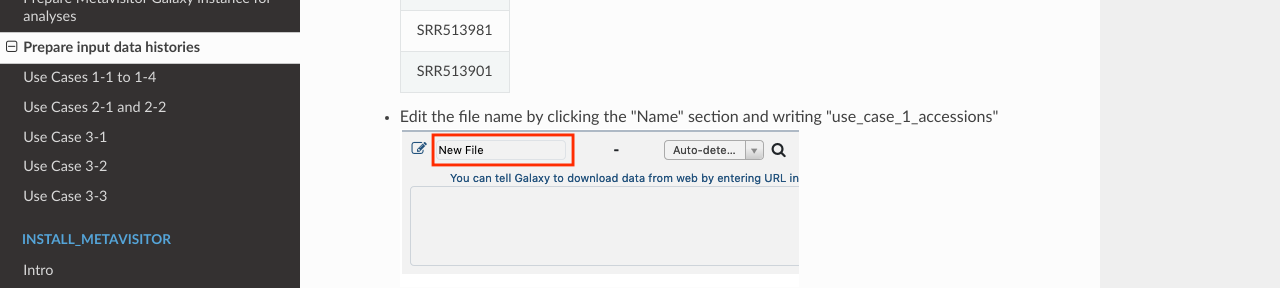
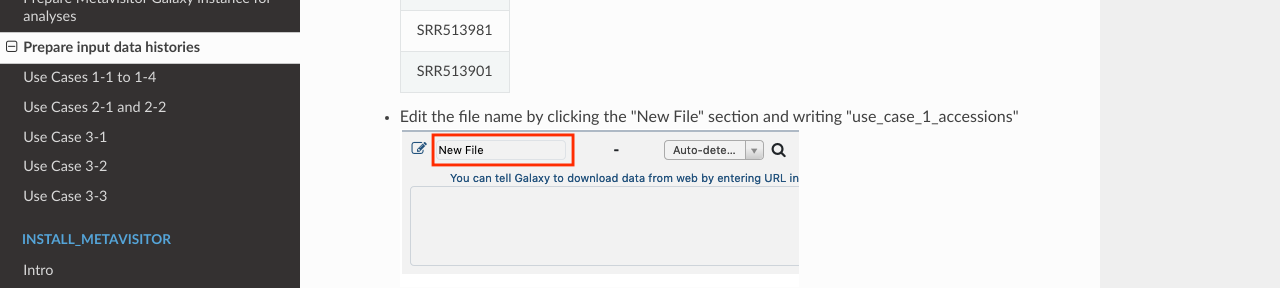
Before and after one commit to ARTbio/metavisitor, an MkDocs documentation site: the page built from docs/use_cases_input_data.md, in a window 1280 px wide and 900 px high, scrolled down 1209 px. Shown: the part 151-439 px from the top of the window. Built offline with MkDocs 1.6.1, drawn with Linux system fonts in a browser that asks for light colours; nearby versions of some CDN libraries.

Commit message:
correct section name

```diff
--- a/docs/use_cases_input_data.md
+++ b/docs/use_cases_input_data.md
@@ -45,7 +45,7 @@ In order to show Metavisitor's ability to detect multiple known viruses we'll us
         SRR513981|
         SRR513901|
 
-    - Edit the file name by clicking the "Name" section and writing "use_case_1_accessions" ![rename](images/rename.png) <br> or by selecting the `Start` button and changing the file name.
+    - Edit the file name by clicking the "New File" section and writing "use_case_1_accessions" ![rename](images/rename.png) <br> or by selecting the `Start` button and changing the file name.
 3. Import SRP013822 datasets
     - Use the tool `Extract reads in FASTQ/A format from NCBI SRA` and select in the `select input type` list `List of SRA accession, one per line`.
     - Select in the `sra accession list` the `use_case_1_accessions` file and run the tool.
```
